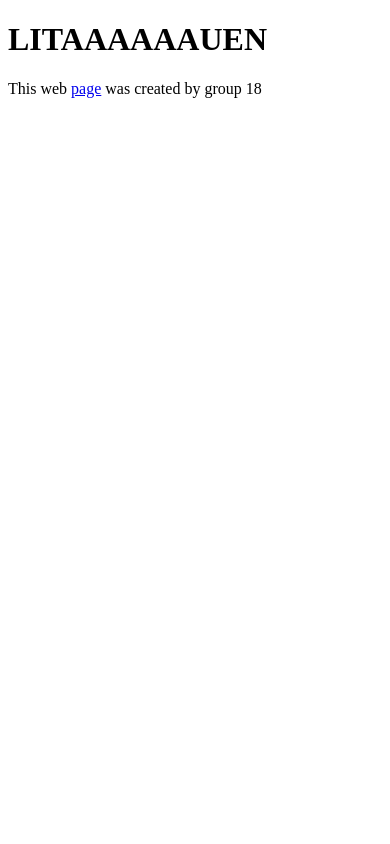
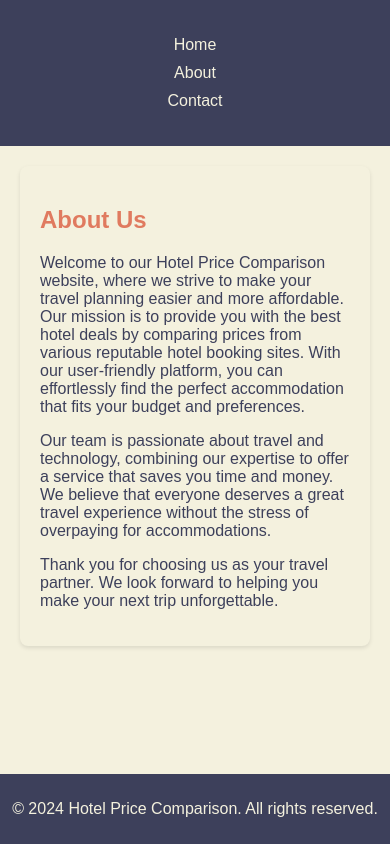
Before and after one commit to larslovold/IDATA2306-Applikasjonsutvikling-Group-18, a PHP site: page /aboutus.html in a window 390 px wide. Run offline with PHP 8.4, Linux system fonts and the light colour scheme.

Commit message:
minor improvements

```diff
--- a/src/main/html/FrontPage.css
+++ b/src/main/html/FrontPage.css
@@ -70,4 +70,56 @@ footer {
         display: block;
         margin: 10px 0;
     }
+
+    .content-section {
+        background-color: #F4F1DE;
+        color: #3D405B;
+        padding: 20px;
+        margin: 20px auto;
+        max-width: 800px; /* Adjust based on preference */
+        border-radius: 8px;
+        box-shadow: 0 2px 4px rgba(0,0,0,0.1);
+    }
+
+    .content-section h1 {
+        color: #E07A5F;
+    }
+
+    @media (max-width: 600px) {
+        .content-section {
+            margin: 20px;
+        }
+    }
+
+    .map-container iframe {
+        width: 100%;
+        height: 400px;
+        border: none;
+        margin-top: 20px;
+    }
+
+    .contact-info {
+        list-style-type: none;
+        padding: 0;
+    }
+
+    .contact-info li {
+        margin-bottom: 10px;
+    }
+
+    .social-media a {
+        color: #81B29A;
+        text-decoration: none;
+        margin: 0 10px;
+    }
+
+    .social-media a:hover {
+        color: #E07A5F;
+    }
+
+    @media (max-width: 600px) {
+        .map-container iframe {
+            height: 300px;
+        }
+    }
 }
--- a/src/main/html/aboutus.html
+++ b/src/main/html/aboutus.html
@@ -1,13 +1,31 @@
 <!DOCTYPE html>
 <html lang="en">
-    <head>
-        <meta charset="UTF-8">
-        <title>Stay Finder</title>
-        <link href="FrontPage.css" rel="" stylesheet type="text/css">
-    </head>
-
-    <body>
-        <h1>LITAAAAAAUEN</h1>
-        <p>This web <a href="page2.html">page</a> was created by group 18</p>
-    </body>
+<head>
+    <meta charset="UTF-8">
+    <meta name="viewport" content="width=device-width, initial-scale=1.0">
+    <title>About Us - Hotel Price Comparison</title>
+    <link rel="stylesheet" href="FrontPage.css">
+</head>
+<body>
+    <header>
+        <nav>
+            <ul>
+                <li><a href="index.html">Home</a></li>
+                <li><a href="aboutus.html">About</a></li>
+                <li><a href="contactus.html">Contact</a></li>
+            </ul>
+        </nav>
+    </header>
+    <main>
+        <section class="content-section">
+            <h1>About Us</h1>
+            <p>Welcome to our Hotel Price Comparison website, where we strive to make your travel planning easier and more affordable. Our mission is to provide you with the best hotel deals by comparing prices from various reputable hotel booking sites. With our user-friendly platform, you can effortlessly find the perfect accommodation that fits your budget and preferences.</p>
+            <p>Our team is passionate about travel and technology, combining our expertise to offer a service that saves you time and money. We believe that everyone deserves a great travel experience without the stress of overpaying for accommodations.</p>
+            <p>Thank you for choosing us as your travel partner. We look forward to helping you make your next trip unforgettable.</p>
+        </section>
+    </main>
+    <footer>
+        <p>© 2024 Hotel Price Comparison. All rights reserved.</p>
+    </footer>
+</body>
 </html>
--- a/src/main/html/index.html
+++ b/src/main/html/index.html
@@ -10,9 +10,9 @@
 <header>
     <nav>
         <ul>
-            <li><a href="#">Home</a></li>
-            <li><a href="page2.html">About</a></li>
-            <li><a href="#">Contact</a></li>
+            <li><a href="index.html">Home</a></li>
+            <li><a href="aboutus.html">About</a></li>
+            <li><a href="contactus.html">Contact</a></li>
         </ul>
     </nav>
 </header>
```
